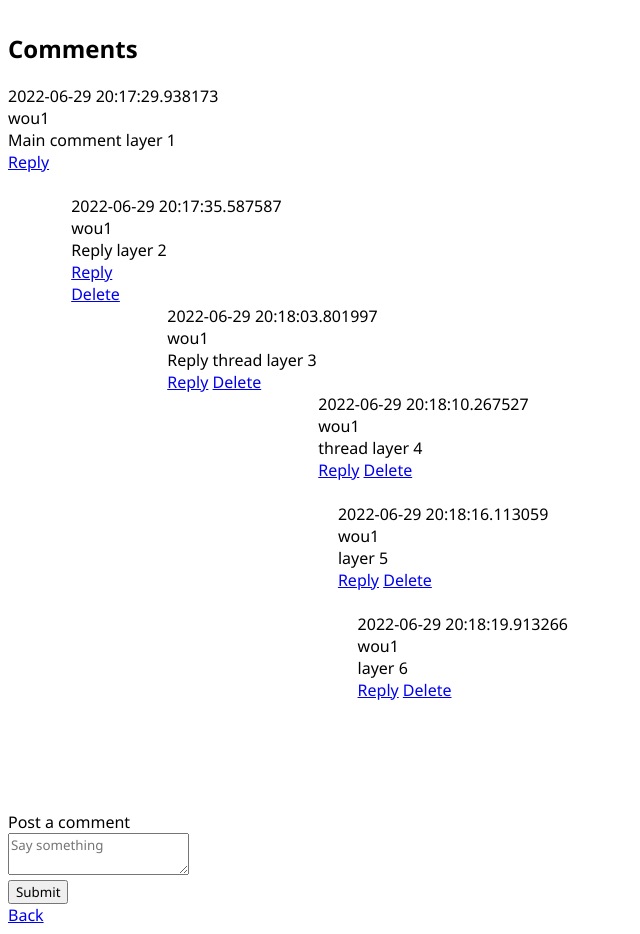
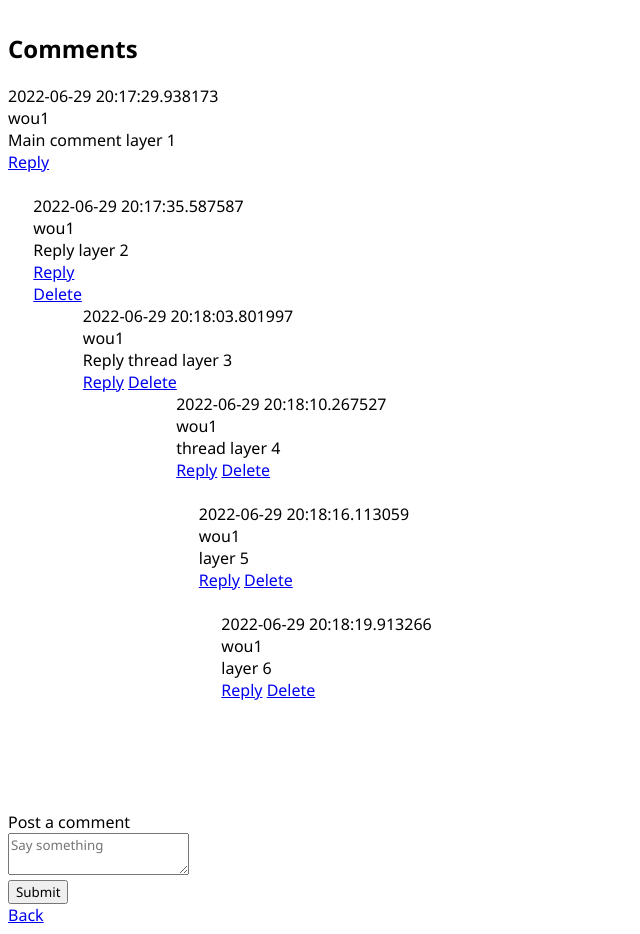
Before and after one commit to C-FWES/forumlite, a Flask app: page /posts/1 in a window 1280 px wide. Shown: the part 176-1110 px from the top of the page, without its empty margins (0-640 px from the left). Run offline with Flask 2, Linux system fonts and the light colour scheme; data comes from the database, SQL or seed files in the repository; both versions use the stored data as it was after the commit.

Commit message:
reduce margins

```diff
--- a/static/style.css
+++ b/static/style.css
@@ -14,13 +14,13 @@ li {
 }
 
 #comment-reply-container {
-    margin-left: 5%;
+    margin-left: 2%;
 }
 
 #reply-thread-container {
-    margin-left: 8%;
+    margin-left: 4%;
 }
 
 #highest-depth-reply-container {
-    margin-left: 11%;
+    margin-left: 5%;
 }
```
Also changed, not shown: db.sqlite.
